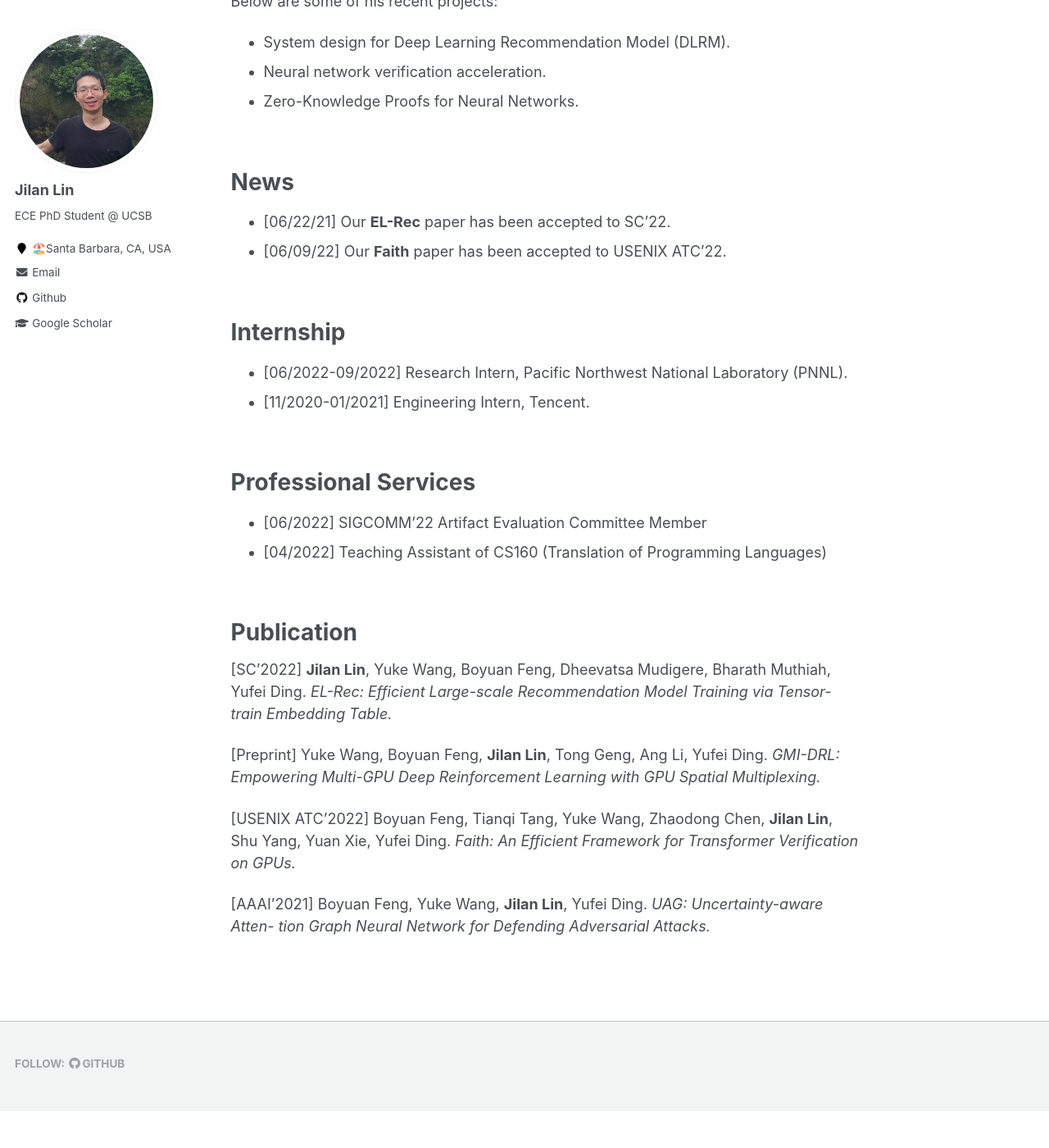
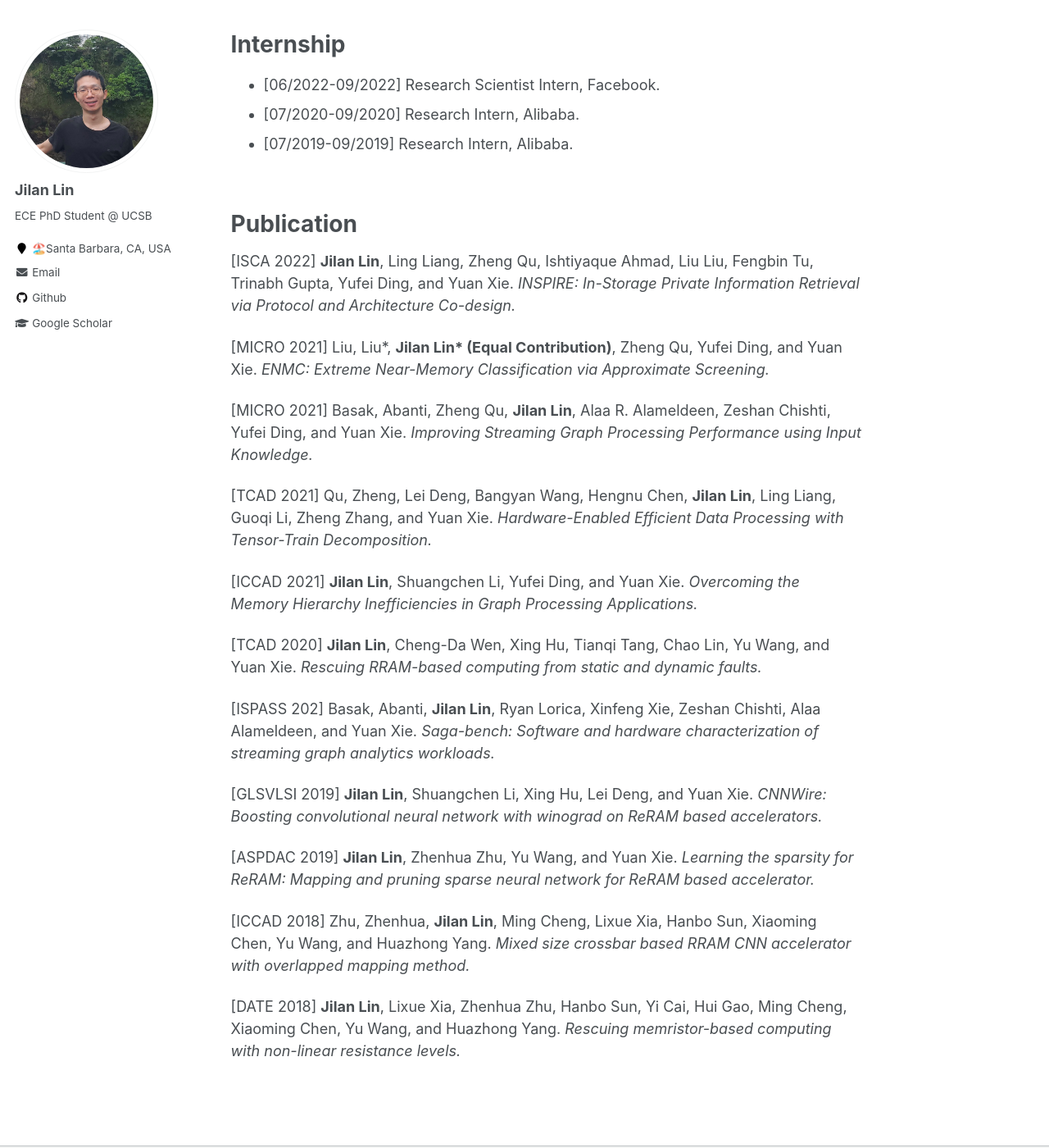
Before and after one commit to linjlpp/linjlpp.github.io, a Jekyll site: the page built from _pages/about.md, in a window 1280 px wide and 1400 px high, scrolled down 456 px. Shown: the whole window at 82% size. Built offline with Jekyll 4.4.1, drawn with Linux system fonts in a browser that asks for light colours; before the commit the page ends 1811 px from its top, so only the background shows below that; some of the changed text lies outside the part shown.

Commit message:
revision

```diff
--- a/_pages/about.md
+++ b/_pages/about.md
@@ -14,48 +14,68 @@ redirect_from:
 
 Bio
 ======
-**Jilan Lin** is a 2nd year PhD student at the Department of Computer Science, UC Santa Barbara, starting from 2021. He got his B.E. from the Department of Computer Science, Tongji University. At UCSB, Zheng is working with Prof <a href="https://sites.cs.ucsb.edu/~yufeiding/">Yufei Ding</a>. Zheng's research interests include high-performance computing and end-to-end optimization for deep learning.
+**Jilan Lin** is a 5th year PhD student at the Department of Electrical and Computer Engineering, University of California, Santa Barbara. He got his B.S. from Tsinghua University, with a major in Electronic Engineering. Jilan works with Prof <a href="https://seal.ece.ucsb.edu//">Yuan Xie</a> in the Scalable Energy-efficient Architecture Lab (SEAL). His research interests include memory-centric computing, domain-specialized acceleration, and deep learning algorithms.
 
-Below are some of his recent projects:
+<!-- Below are some of his recent projects:
 * System design for Deep Learning Recommendation Model (DLRM).
 * Neural network verification acceleration.
-* Zero-Knowledge Proofs for Neural Networks.
+* Zero-Knowledge Proofs for Neural Networks. -->
 
 <br />
 
 
-News
+<!-- News
 ======
 + [06/22/21] Our **EL-Rec** paper has been accepted to SC’22.
 + [06/09/22] Our **Faith** paper has been accepted to USENIX ATC’22.
 
-<br />
+<br /> -->
 
 
 Internship
 ======
-+ [06/2022-09/2022] Research Intern, Pacific Northwest National Laboratory (PNNL).
-+ [11/2020-01/2021] Engineering Intern, Tencent.
++ [06/2022-09/2022] Research Scientist Intern, Facebook.
++ [07/2020-09/2020] Research Intern, Alibaba.
++ [07/2019-09/2019] Research Intern, Alibaba.
 
-<br />
+<!-- <br />
 
 Professional Services
 ======
 + [06/2022] SIGCOMM’22  Artifact Evaluation Committee Member
-+ [04/2022] Teaching Assistant of CS160 (Translation of Programming Languages)
++ [04/2022] Teaching Assistant of CS160 (Translation of Programming Languages)  -->
 
 <br />
 
 Publication
 ======
-[SC'2022] **Jilan Lin**, Yuke Wang, Boyuan Feng, Dheevatsa Mudigere, Bharath Muthiah, Yufei Ding.
-*EL-Rec: Efficient Large-scale Recommendation Model Training via Tensor-train Embedding Table.*
+[ISCA 2022] **Jilan Lin**, Ling Liang, Zheng Qu, Ishtiyaque Ahmad, Liu Liu, Fengbin Tu, Trinabh Gupta, Yufei Ding, and Yuan Xie.
+*INSPIRE: In-Storage Private Information Retrieval via Protocol and Architecture Co-design.*
 
-[Preprint] Yuke Wang, Boyuan Feng, **Jilan Lin**, Tong Geng, Ang Li, Yufei Ding.
-*GMI-DRL: Empowering Multi-GPU Deep Reinforcement Learning with GPU Spatial Multiplexing.*
+[MICRO 2021] Liu, Liu\*, **Jilan Lin\* (Equal Contribution)**, Zheng Qu, Yufei Ding, and Yuan Xie.
+*ENMC: Extreme Near-Memory Classification via Approximate Screening.*
 
-[USENIX ATC'2022] Boyuan Feng, Tianqi Tang, Yuke Wang, Zhaodong Chen, **Jilan Lin**, Shu Yang, Yuan Xie, Yufei Ding.
-*Faith: An Efficient Framework for Transformer Verification on GPUs.*
+[MICRO 2021] Basak, Abanti, Zheng Qu, **Jilan Lin**, Alaa R. Alameldeen, Zeshan Chishti, Yufei Ding, and Yuan Xie. *Improving Streaming Graph Processing Performance using Input Knowledge.*
 
-[AAAI'2021] Boyuan Feng, Yuke Wang, **Jilan Lin**, Yufei Ding.
-*UAG: Uncertainty-aware Atten- tion Graph Neural Network for Defending Adversarial Attacks.*
+[TCAD 2021] Qu, Zheng, Lei Deng, Bangyan Wang, Hengnu Chen, **Jilan Lin**, Ling Liang, Guoqi Li, Zheng Zhang, and Yuan Xie.
+*Hardware-Enabled Efficient Data Processing with Tensor-Train Decomposition.*
+
+[ICCAD 2021] **Jilan Lin**, Shuangchen Li, Yufei Ding, and Yuan Xie.
+*Overcoming the Memory Hierarchy Inefficiencies in Graph Processing Applications.*
+
+[TCAD 2020] **Jilan Lin**, Cheng-Da Wen, Xing Hu, Tianqi Tang, Chao Lin, Yu Wang, and Yuan Xie.
+*Rescuing RRAM-based computing from static and dynamic faults.*
+
+[ISPASS 202] Basak, Abanti, **Jilan Lin**, Ryan Lorica, Xinfeng Xie, Zeshan Chishti, Alaa Alameldeen, and Yuan Xie.
+*Saga-bench: Software and hardware characterization of streaming graph analytics workloads.*
+
+[GLSVLSI 2019] **Jilan Lin**, Shuangchen Li, Xing Hu, Lei Deng, and Yuan Xie.
+*CNNWire: Boosting convolutional neural network with winograd on ReRAM based accelerators.*
+
+[ASPDAC 2019] **Jilan Lin**, Zhenhua Zhu, Yu Wang, and Yuan Xie.
+*Learning the sparsity for ReRAM: Mapping and pruning sparse neural network for ReRAM based accelerator.*
+
+[ICCAD 2018] Zhu, Zhenhua, **Jilan Lin**, Ming Cheng, Lixue Xia, Hanbo Sun, Xiaoming Chen, Yu Wang, and Huazhong Yang.
+*Mixed size crossbar based RRAM CNN accelerator with overlapped mapping method.*
+
+[DATE 2018] **Jilan Lin**, Lixue Xia, Zhenhua Zhu, Hanbo Sun, Yi Cai, Hui Gao, Ming Cheng, Xiaoming Chen, Yu Wang, and Huazhong Yang. *Rescuing memristor-based computing with non-linear resistance levels.*
```
Also changed, not shown: other parts of _pages/about.md (+2 -2 lines).
